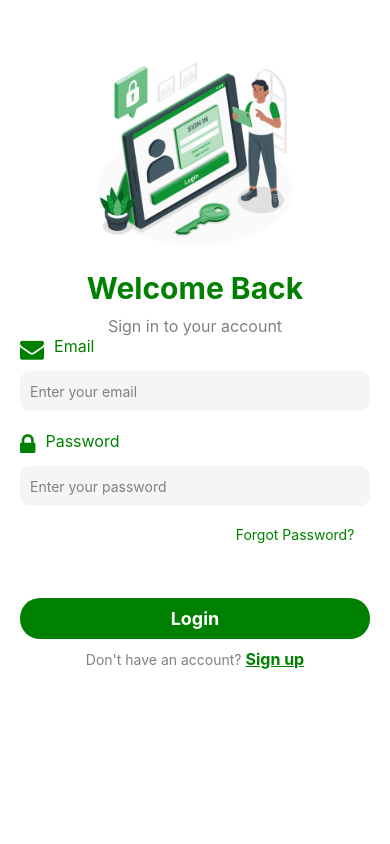
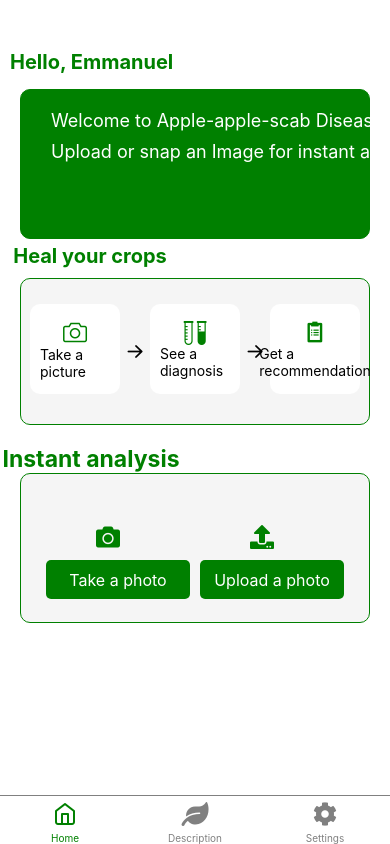
Before and after one commit to GETANGE/Apple-Scab-App, a React Native app: screen /Tabs in a window 390 px wide. Built offline with nearby package versions, Linux system fonts and the light colour scheme.

Commit message:
ADD:Bug Fix <Async storage>

```diff
--- a/App.js
+++ b/App.js
@@ -16,7 +16,7 @@ export default function App() {
 
   async function getData() {
     try {
-      const data = await AsyncStorage.getItem('isLoggedIn');
+      const data = await AsyncStorage.getItem('isLocked');
       console.log('Data stored in AsyncStorage:', data);
       setIsLoggedIn(data === 'true'); // Parse data as boolean
     } catch (error) {
@@ -33,14 +33,13 @@ export default function App() {
       {isLoggedIn ? (
         <Tabs />
       ) : (
-        <Stack.Navigator screenOptions={{
-              headerShown:false,
-            }}>
+        <Stack.Navigator screenOptions={{ headerShown: false }}>
           <Stack.Screen name="Login" component={LoginScreen} />
           <Stack.Screen name="Register" component={SignUp} />
           <Stack.Screen name="ResetPassword" component={ResetPassword} />
           <Stack.Screen name="ForgotPassword" component={ForgotPassword} />
           <Stack.Screen name="CameraButton" component={CameraButton} />
+          <Stack.Screen name="Tabs" component={Tabs} />
         </Stack.Navigator>
       )}
     </NavigationContainer>
--- a/src/screens/loginScreen.jsx
+++ b/src/screens/loginScreen.jsx
@@ -2,15 +2,13 @@ import React, { useState } from 'react';
 import { SafeAreaView, View, Text, Image, StyleSheet, TextInput, TouchableOpacity, ScrollView, ToastAndroid } from 'react-native';
 import { FontAwesome } from '@expo/vector-icons';
 import AsyncStorage from '@react-native-async-storage/async-storage';
-import Tabs from '../components/Tabs';
 import axios from 'axios';
 
-const LoginScreen = ({navigation}) => {
+const LoginScreen = ({ navigation }) => {
     const [email, setEmail] = useState('');
     const [password, setPassword] = useState('');
-    const [isLoggedIn, setIsLogged] = useState(false);
 
-    function handleSubmit() {
+    const handleSubmit = async () => {
         const emailRegex = /^[^\s@]+@[^\s@]+\.[^\s@]+$/;
 
         if (!email || !emailRegex.test(email)) {
@@ -27,30 +25,27 @@ const LoginScreen = ({navigation}) => {
             email: email,
             password: password,
         };
-        axios.post("https://apple-plant-disease.onrender.com/api/v1/user/login", userData)
-            .then(res => {
+
+        try {
+            const res = await axios.post("https://apple-plant-disease.onrender.com/api/v1/user/login", userData);
             console.log(JSON.stringify(res.data, null, 2));
 
             if (res.data.status === 'success') {
                 ToastAndroid.show('Logged in successfully!', ToastAndroid.SHORT);
-                    AsyncStorage.setItem('token', res.data.token);
-                    AsyncStorage.setItem('isLocked', JSON.stringify(true));
-                    setIsLogged(true);
+                await AsyncStorage.setItem('token', res.data.token);
+                await AsyncStorage.setItem('isLocked', 'true');
+                navigation.navigate('Tabs');
             } else {
                 ToastAndroid.show('Login failed. Please check your credentials.', ToastAndroid.SHORT);
             }
-            })
-            .catch(error => {
+        } catch (error) {
             console.log(error);
             ToastAndroid.show('Login failed. Please check your credentials.', ToastAndroid.SHORT);
-            });
         }
+    };
 
     return (
         <SafeAreaView style={styles.container}>
-            { isLoggedIn ? (
-                <Tabs/>
-            ): (
                 <ScrollView style={styles.ScrollView} keyboardShouldPersistTaps="always">
                 <View style={styles.content}>
                     <Image
@@ -99,7 +94,6 @@ const LoginScreen = ({navigation}) => {
                     <Text style={styles.textSign} >Don't have an account? <Text style={styles.textColor2} onPress={()=>navigation.navigate("Register")}>Sign up</Text></Text>
                 </View>
             </ScrollView>
-            )}
         </SafeAreaView>
     );
 }
@@ -108,8 +102,6 @@ const styles = StyleSheet.create({
     container: {
         flex: 1,
         backgroundColor: '#fff',
-        // alignItems: 'center',
-        // justifyContent: 'center',
         width: '100%',
         height: '100%',
 
--- a/src/screens/settings.jsx
+++ b/src/screens/settings.jsx
@@ -1,11 +1,41 @@
-import React, { useState } from "react";
-import { SafeAreaView, View, Text, StyleSheet } from "react-native";
+import React, { useState, useEffect } from "react";
+import { SafeAreaView, View, Text, StyleSheet , ToastAndroid} from "react-native";
 import AsyncStorage from '@react-native-async-storage/async-storage';
 import CustomButton from "../components/CustomButton";
 import LoginScreen from "./loginScreen";
 import { FontAwesome5 } from '@expo/vector-icons';
 
-const Setting = () => {
+const Setting = ({navigation}) => {
+    const [email, setEmail] = useState('');
+    const [username, setUsername] = useState('');
+    const [role, setRole] = useState('');
+
+    // Fetch user details from AsyncStorage
+    useEffect(() => {
+        const fetchUserDetails = async () => {
+            try {
+            const email = await AsyncStorage.getItem('email');
+            const username = await AsyncStorage.getItem('username');
+            const role = await AsyncStorage.getItem('role');
+
+                if (email !== null) setEmail(email);
+                if (username !== null) setUsername(username);
+                if (role !== null) setRole(role);
+            } catch (error) {
+                console.error('Error fetching user details', error);
+            }
+        };
+
+        fetchUserDetails();
+    }, []);
+
+    // function to logout the user
+    const logOut = function () {
+        AsyncStorage.setItem('islocked', '');
+        AsyncStorage.setItem('token', '');
+        navigation.navigate("Login");
+    };
+
     return (
         <SafeAreaView style={styles.container}>
                 <View style={styles.content}>
@@ -21,21 +51,21 @@ const Setting = () => {
                                 <FontAwesome5 name="user" size={24} color="green" />
                                 <Text style={styles.text}>Username</Text>
                             </View>
-                            <Text style={styles.text2}>Emmanuel Getange</Text>
+                            <Text style={styles.text2}>{username}</Text>
 
                             <View style={styles.profile3}>
                                 <FontAwesome5 name="envelope" size={24} color="green" />
                                 <Text style={styles.text}>Email</Text>
                             </View>
-                            <Text style={styles.text2}>emmanuelgetange12@gmail.com</Text>
+                            <Text style={styles.text2}>{email}</Text>
 
                             <View style={styles.profile3}>
                                 <FontAwesome5 name="hospital-user" size={24} color="green" />
-                                <Text style={styles.text}>Role</Text>
+                                <Text style={styles.text}>{role}</Text>
                             </View>
                             <Text style={styles.text2}>User</Text>
                             <CustomButton
-                                onPress={()=> console.log("logged out")}
+                                onPress={logOut}
                                 buttonText="Log Out"
                             />
                             <CustomButton
```
Lines whose indentation alone changed are shown as unchanged.
